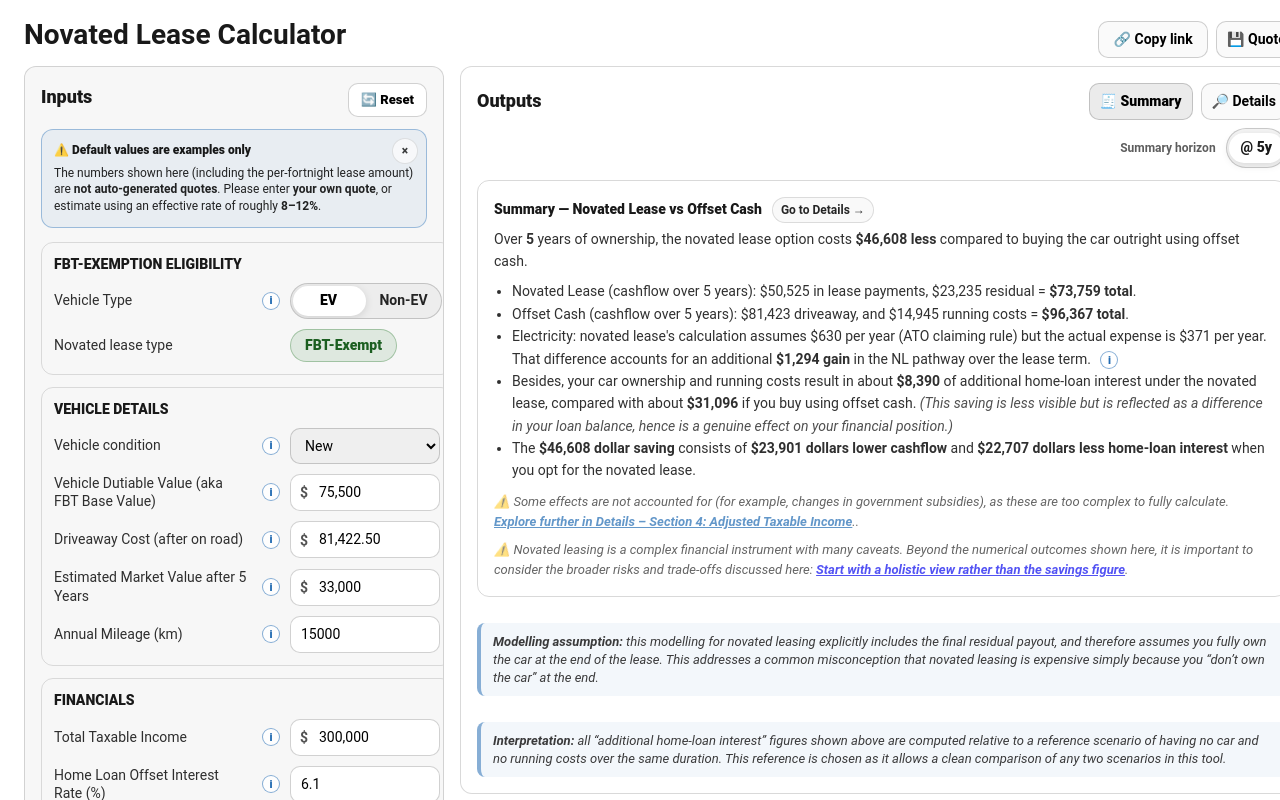
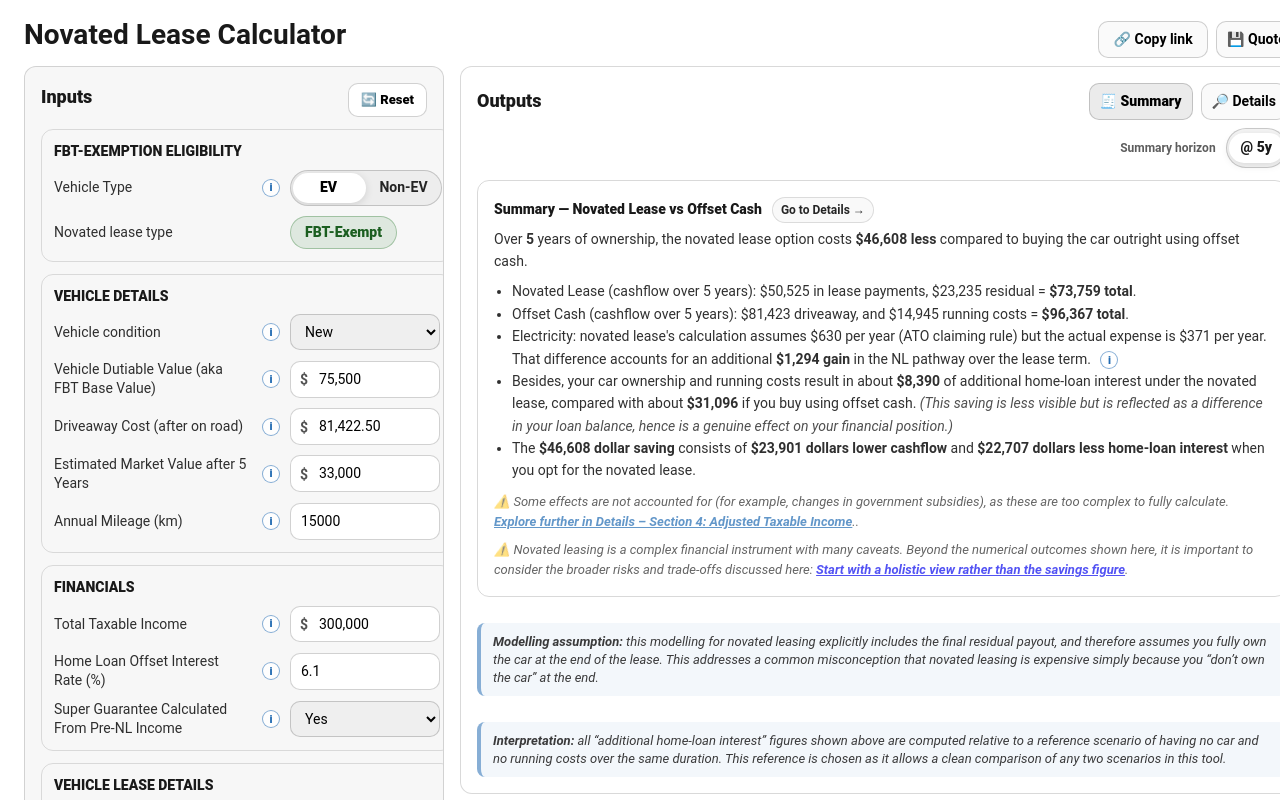
Before and after one commit to novatedlease/novatedlease.github.io, a React (Vite) app in the folder calculator/: page / in a window 1280 px wide. Shown: the top 800 px of the page. Built offline with nearby package versions, Linux system fonts and the light colour scheme.

Commit message:
removed warning as too messy

```diff
--- a/calculator/src/components/InputsPanel.tsx
+++ b/calculator/src/components/InputsPanel.tsx
@@ -27,23 +27,6 @@ export default function InputsPanel(props: InputsPanelProps) {
   const [needsLeaseRequote, setNeedsLeaseRequote] = useState(false);
   const prevLeaseDurationRef = useRef<number>(inputs.leaseDurationYears);
 
-  const DEFAULTS_NOTICE_DISMISSED_KEY = "nl_defaults_notice_dismissed_v1";
-  const [showDefaultsNotice, setShowDefaultsNotice] = useState<boolean>(() => {
-    try {
-      return localStorage.getItem(DEFAULTS_NOTICE_DISMISSED_KEY) !== "1";
-    } catch {
-      return true;
-    }
-  });
-
-  const dismissDefaultsNotice = () => {
-    try {
-      localStorage.setItem(DEFAULTS_NOTICE_DISMISSED_KEY, "1");
-    } catch {
-      // ignore
-    }
-    setShowDefaultsNotice(false);
-  };
 
   // When lease duration changes, users MUST update their per-fortnight lease quote.
   useEffect(() => {
@@ -179,55 +162,6 @@ export default function InputsPanel(props: InputsPanelProps) {
         </button>
       </div>
 
-      {showDefaultsNotice ? (
-        <div
-          style={{
-            marginBottom: 14,
-            padding: "12px 12px",
-            borderRadius: 12,
-            border: "1px solid rgba(11, 92, 171, 0.35)",
-            background: "rgba(11, 92, 171, 0.06)",
-            fontSize: 12,
-            lineHeight: 1.4,
-            position: "relative",
-          }}
-        >
-          <button
-            type="button"
-            aria-label="Dismiss notice"
-            onClick={() => {
-              touch("defaultsNoticeDismissed");
-              dismissDefaultsNotice();
-            }}
-            style={{
-              position: "absolute",
-              top: 8,
-              right: 8,
-              border: "1px solid rgba(0,0,0,0.14)",
-              background: "rgba(255,255,255,0.85)",
-              borderRadius: 999,
-              width: 26,
-              height: 26,
-              cursor: "pointer",
-              fontWeight: 900,
-              lineHeight: 1,
-              display: "inline-flex",
-              alignItems: "center",
-              justifyContent: "center",
-              opacity: 0.75,
-            }}
-            title="Don’t show again"
-          >
-            ×
-          </button>
-          <div style={{ fontWeight: 900, marginBottom: 6 }}>
-            ⚠️ Default values are examples only
-          </div>
-          <div style={{ opacity: 0.95 }}>
-            The numbers shown here (including the per‑fortnight lease amount) are <b>not auto‑generated quotes</b>. Please enter <b>your own quote</b>, or estimate using an effective rate of roughly <b>8–12%</b>.
-          </div>
-        </div>
-      ) : null}
 
       <div style={{ display: "grid", gap: 12 }}>
         <Section title="FBT-EXEMPTION ELIGIBILITY" className="nl-input-subcard">
```
Also changed, not shown: 3 other files (tests, documents, lock files or other folders).
